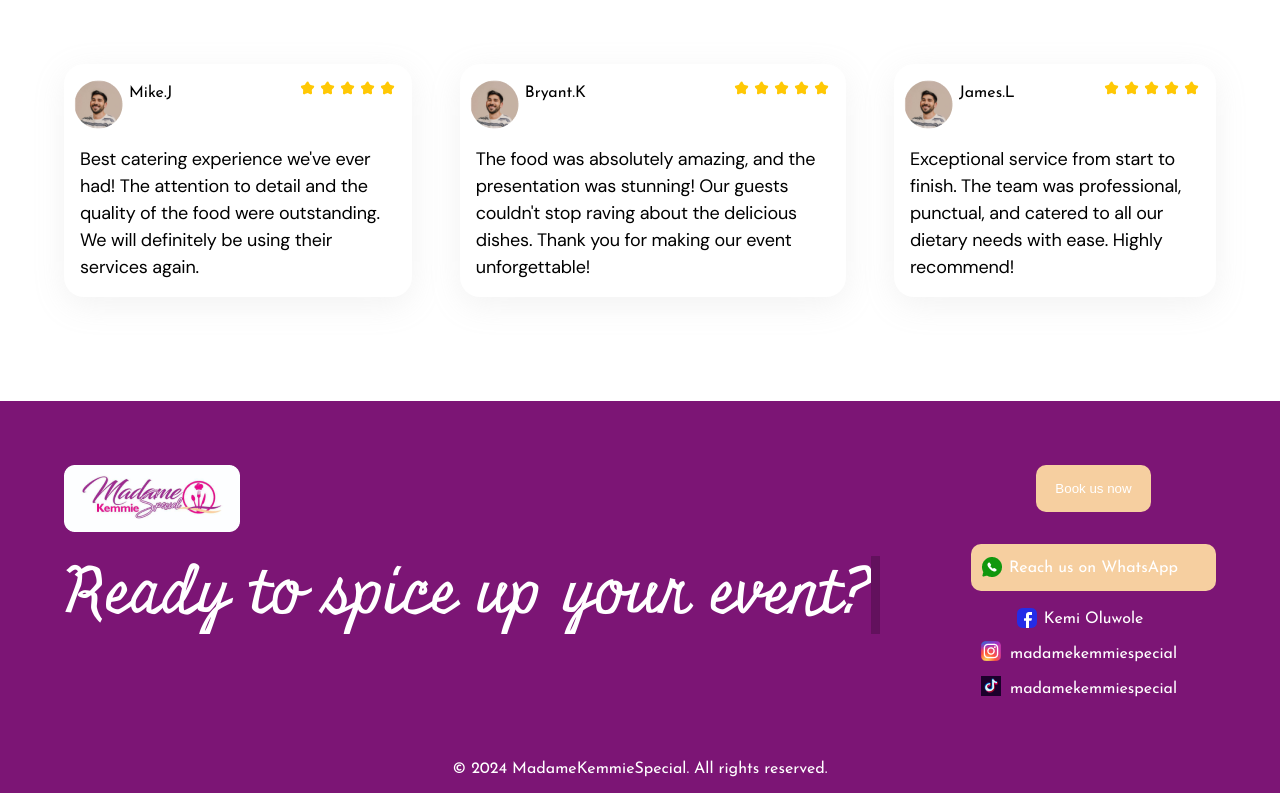
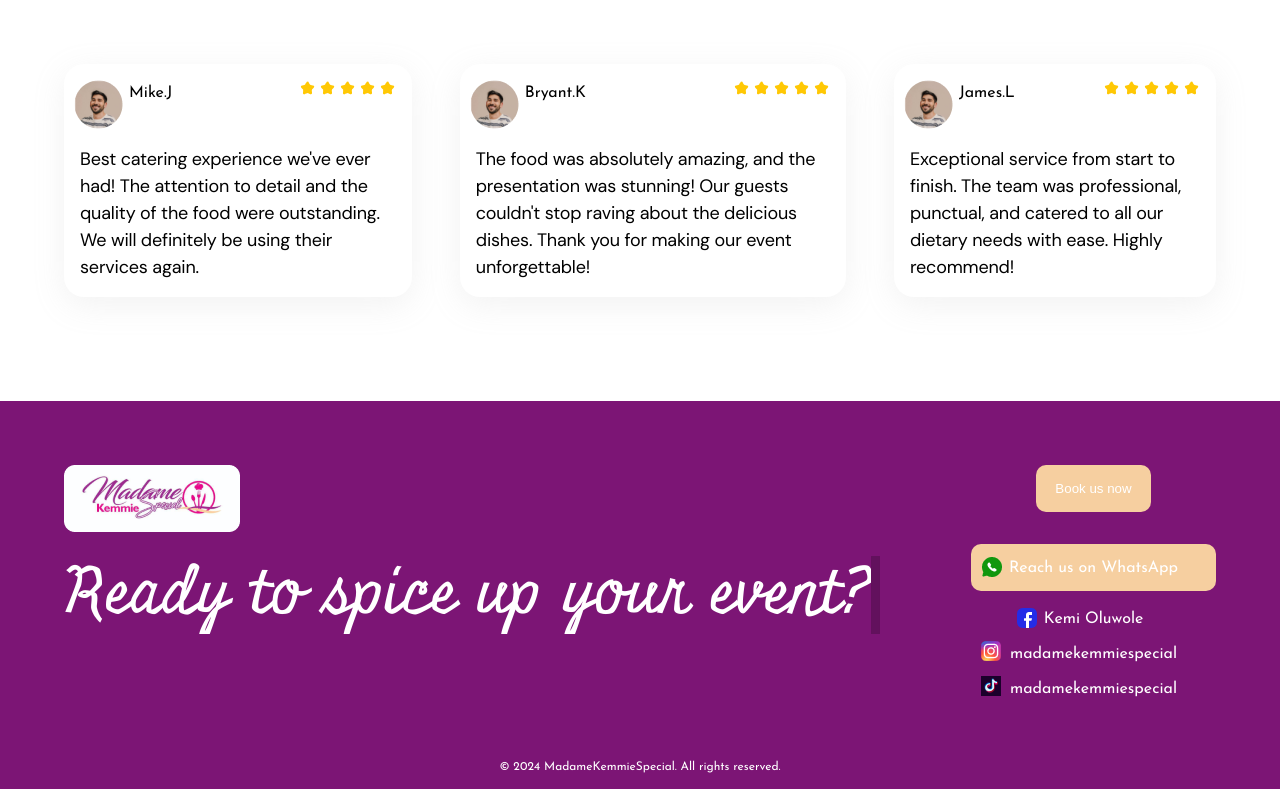
Before and after one commit to Gideonthegre8t/madame-kemmie-special, a React (Create React App) app: page / in a window 1280 px wide. Shown: the part 3245-4038 px from the top of the page. Built offline with nearby package versions, Linux system fonts and the light colour scheme.

Commit message:
website upgrade

```diff
--- a/src/index.css
+++ b/src/index.css
@@ -579,7 +579,8 @@ a,
 .stamp{
   margin: 0 auto;
   text-align: center;
-  color:#fff
+  color:#fff;
+  font-size: 12px;
 }
 
 .container-top {
```
